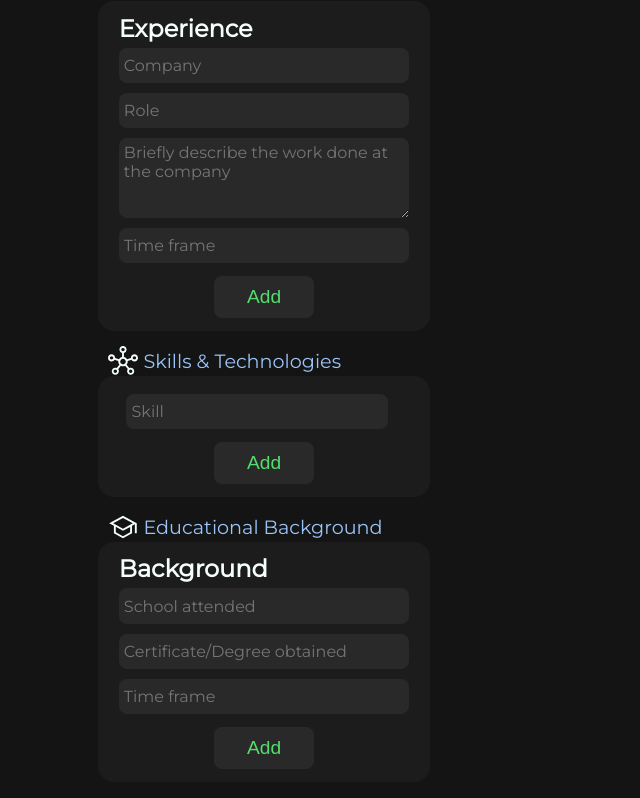
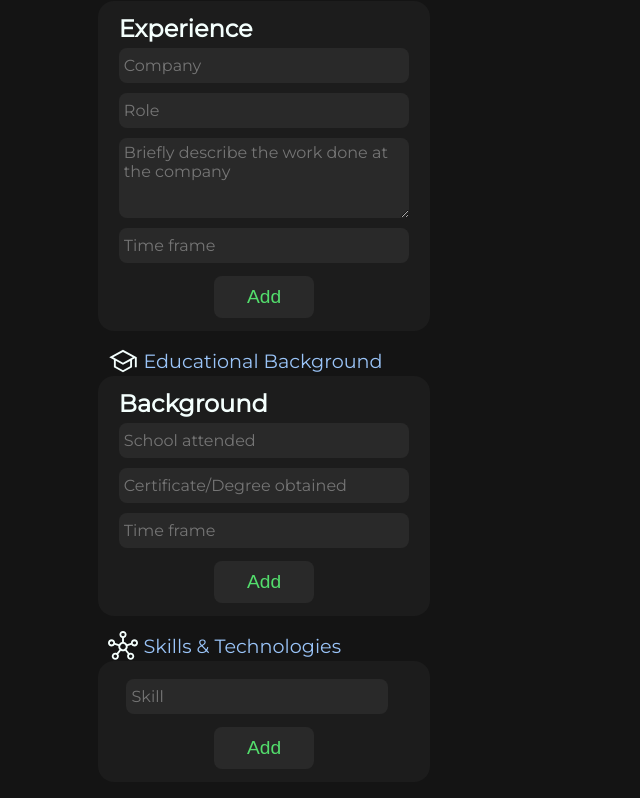
Before and after one commit to MickFrog/cv-creator, a React (Create React App) app: page / in a window 1280 px wide. Shown: the part 596-1394 px from the top of the page, without its empty margins (0-640 px from the left). Built offline with nearby package versions, Linux system fonts and the light colour scheme; the HTML template or start-up script is replaced by a standard one.

Commit message:
add max fields constraints + arrange form

```diff
--- a/src/components/form/CvForm.js
+++ b/src/components/form/CvForm.js
@@ -16,8 +16,8 @@ class CvForm extends Component {
             <div className="cv-form">
                 <UserInfoForm />
                 <ExperienceForm />
+                <EducationForm />
                 <SkillForm />
-                <EducationForm />
             </div>
         );
     }
--- a/src/components/form/formComponents/EducationForm.js
+++ b/src/components/form/formComponents/EducationForm.js
@@ -51,9 +51,13 @@ class EducationForm extends Component {
 
                     }
 
-                    <div className="btn-holder">
-                        <button type="button" className="addBtn" onClick={this.addBg}>Add</button>
-                    </div>
+                    {
+                        this.state.bgArr.length <= 2 //limit to 3 bgs; uses 2 coz of async delayed updating of bgArr
+                        ?   <div className="btn-holder">
+                                <button type="button" className="addBtn" onClick={this.addBg}>Add</button>
+                            </div>
+                        : null
+                    }
                 </form>
             </div>
         );
--- a/src/components/form/formComponents/ExperienceForm.js
+++ b/src/components/form/formComponents/ExperienceForm.js
@@ -51,9 +51,14 @@ class ExperienceForm extends Component {
                         return null;
                     })}
 
-                    <div className="btn-holder">
-                        <button type="button" className="addBtn" onClick={this.addExp}>Add</button>
-                    </div>
+                    {
+                        this.state.expArr.length <= 2 //limit to 3 exps; uses 2 coz of async delayed updating of expArr
+                        ?   <div className="btn-holder">
+                                <button type="button" className="addBtn" onClick={this.addExp}>Add</button>
+                            </div>
+                        : null
+                    }
+
                 </form>
             </div>
         );
--- a/src/components/form/formComponents/SkillForm.js
+++ b/src/components/form/formComponents/SkillForm.js
@@ -48,9 +48,13 @@ class SkillForm extends Component {
                         return null;
                     })}
 
-                    <div className="btn-holder">
-                        <button type="button" className="addBtn" onClick={this.addSkill}>Add</button>
-                    </div>
+                    {
+                        this.state.skillArr.length <= 7 //limit to 8 skills; uses 7 coz of async delayed updating of skillArr
+                        ?   <div className="btn-holder">
+                                <button type="button" className="addBtn" onClick={this.addSkill}>Add</button>
+                            </div>
+                        : null
+                    }
                 </form>
 
             </div>
```
